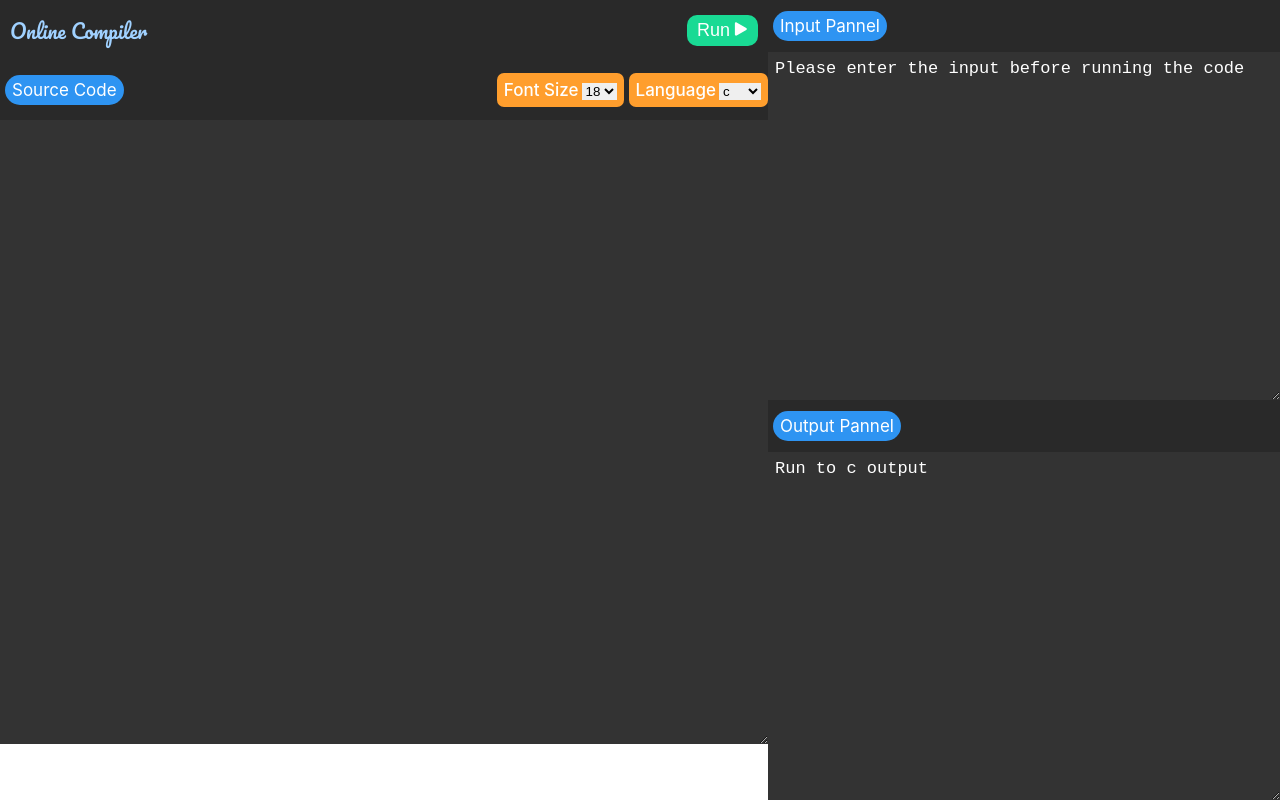
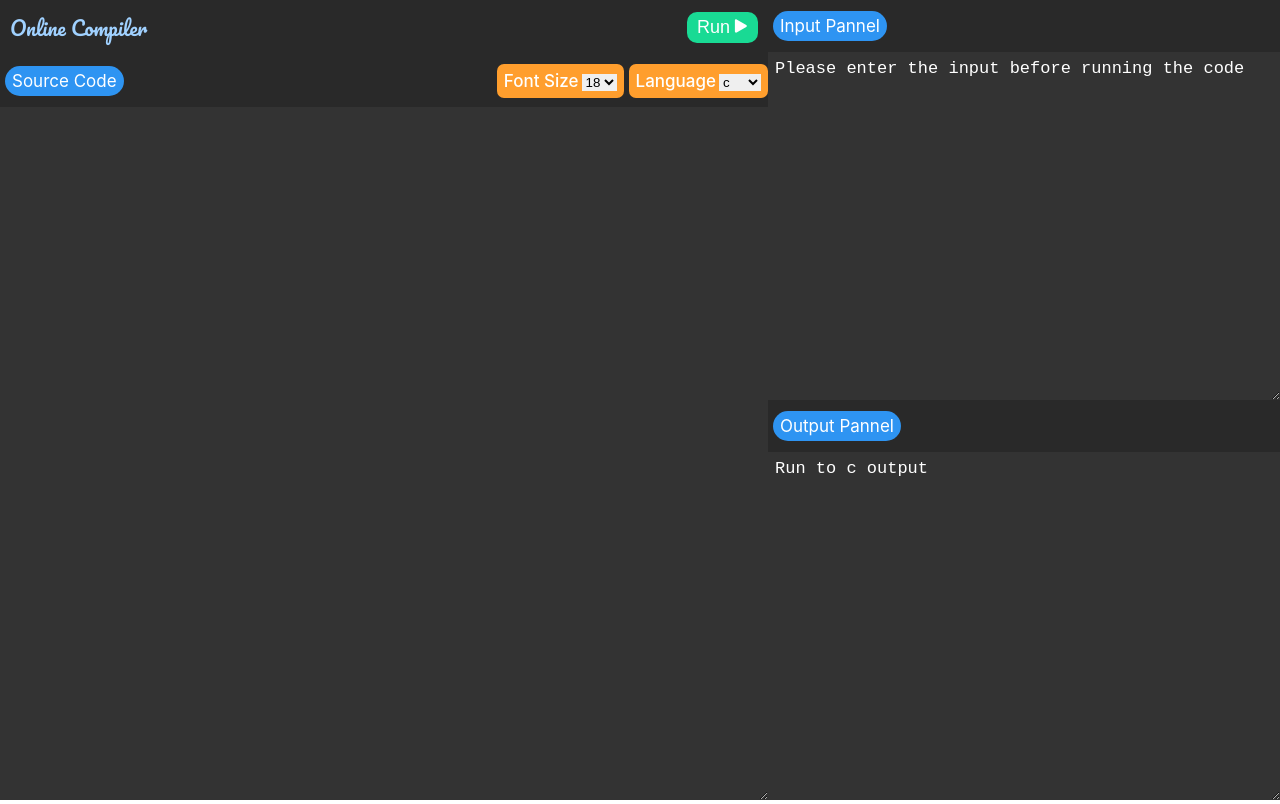
Before and after one commit to This-is-Ayush-Sharma/Online-Compiler-WebSockets-frontend, a React (Create React App) app: page / in a window 1280 px wide. Built offline with nearby package versions, Linux system fonts and the light colour scheme; no server answers.

Commit message:
Update App.css

```diff
--- a/src/App.css
+++ b/src/App.css
@@ -148,7 +148,7 @@ hr{
 
 .codeArea{
   /* border: 2px solid green; */
-  height: 78vh;
+  height: 100%;
 }
 .codeArea textarea{
   width: 100%;
```
